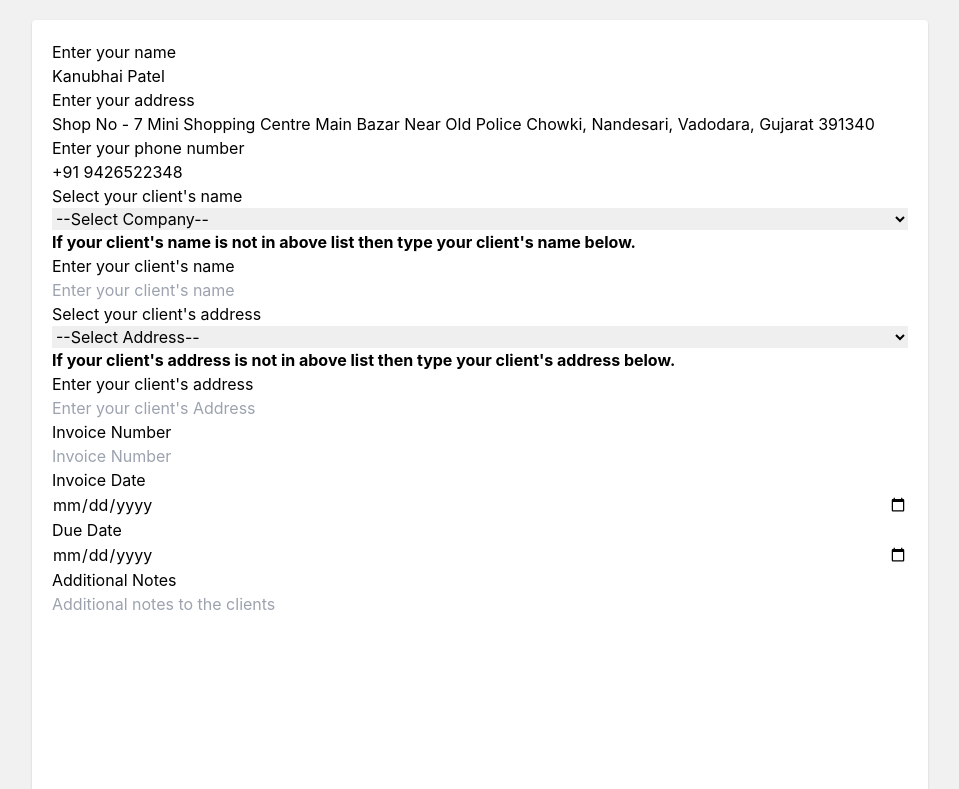
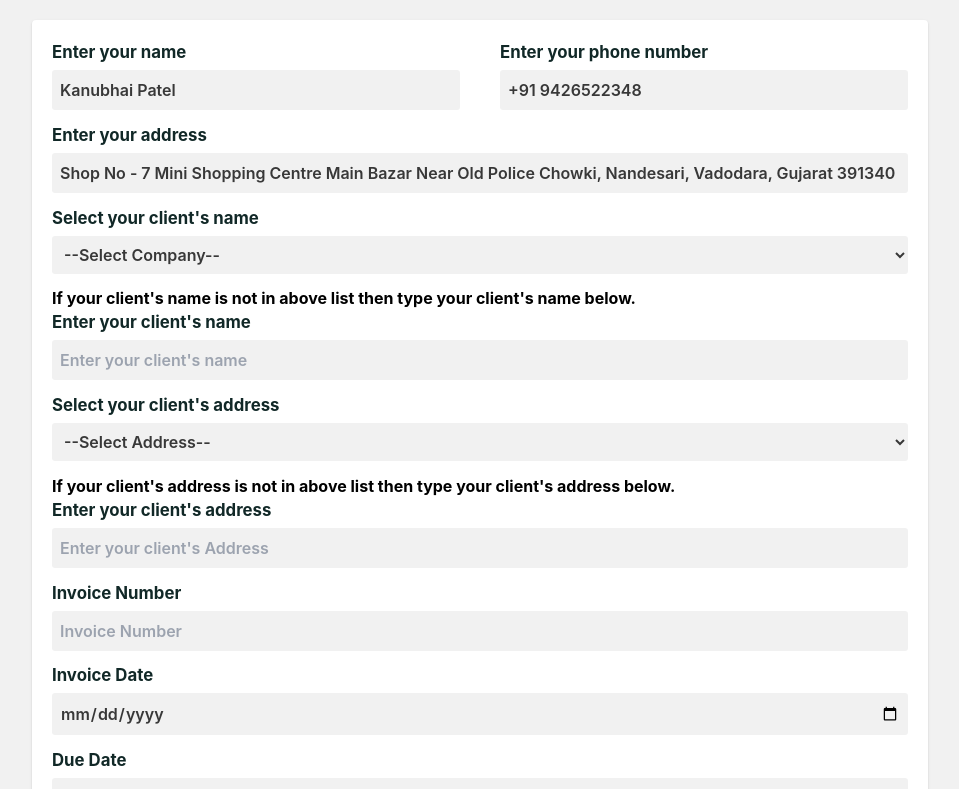
Before and after one commit to 86-umang/Invoicer, a React (Create React App) app: page / in a window 1280 px wide. Shown: the top 789 px of the page, without its empty margins (160-1119 px from the left). Built offline with nearby package versions, Linux system fonts and the light colour scheme.

Commit message:
mainDetails grid view

```diff
--- a/package.json
+++ b/package.json
@@ -6,7 +6,6 @@
     "@testing-library/jest-dom": "^5.16.4",
     "@testing-library/react": "^13.2.0",
     "@testing-library/user-event": "^13.5.0",
-    "bootstrap": "^4.0.0",
     "react": "^18.1.0",
     "react-dom": "^18.1.0",
     "react-icons": "^4.3.1",
--- a/src/App.js
+++ b/src/App.js
@@ -58,6 +58,8 @@ function App() {
                         {/* name, address, phone, client name, client address,
                         invoice number, invoice date, due date, notes */}
                             <div className="flex flex-col justify-center">
+                                <article className="gird-items gap-10">
+                                    <div className="flex flex-col">
                                         <label htmlFor="name">Enter your name</label>
                                         <input
                                             type="text"
@@ -68,6 +70,20 @@ function App() {
                                             value={name}
                                             onChange={(e) => setName(e.target.value)}
                                         />
+                                    </div>
+                                    <div className="flex flex-col">
+                                        <label htmlFor="phone">Enter your phone number</label>
+                                        <input
+                                            type="text"
+                                            name="phone"
+                                            id="phone"
+                                            placeholder="Enter your phone number"
+                                            autocomplete="off"
+                                            value={phone}
+                                            onChange={(e) => setPhone(e.target.value)}
+                                        />
+                                    </div>
+                                </article>
 
                                 <label htmlFor="address">Enter your address</label>
                                 <input
@@ -78,17 +94,6 @@ function App() {
                                     autocomplete="off"
                                     value={address}
                                     onChange={(e) => setAddress(e.target.value)}
-                                />
-
-                                <label htmlFor="phone">Enter your phone number</label>
-                                <input
-                                    type="text"
-                                    name="phone"
-                                    id="phone"
-                                    placeholder="Enter your phone number"
-                                    autocomplete="off"
-                                    value={phone}
-                                    onChange={(e) => setPhone(e.target.value)}
                                 />
 
                                 <label htmlFor="clientName">Select your client's name</label>
--- a/src/components/MainDetails.js
+++ b/src/components/MainDetails.js
@@ -5,7 +5,7 @@ function MainDetails({name, address}) {
         <>
             <section className="flex flex-col items-end justify-end" >
                 <h2 className="text-xl uppercase font-bold">{name}</h2>
-                <p>{address}</p>
+                <p className='text-justify'>{address}</p>
             </section>
         </>
     );
--- a/src/index.css
+++ b/src/index.css
@@ -17,6 +17,29 @@ textarea {
   resize: none;
 }
 
+@media only screen and (min-width: 600px) {
+  .gird-items {
+    display: grid;
+    grid-template-columns: repeat(2, 1fr);
+  }
+}
+
+label {
+  margin-bottom: 0.3rem;
+  font-size: 1.05rem;
+  font-weight: bold;
+  color: #112827;
+}
+
+input, textarea, select {
+  background-color: #f1f1f1;
+  padding: 0.5rem;
+  border-radius: 0.2rem;
+  margin-bottom: 0.8rem;
+  color: #383838;
+  font-weight: 600;
+}
+
 button {
   user-select: none;
 }
```
Lines whose indentation alone changed are shown as unchanged.
